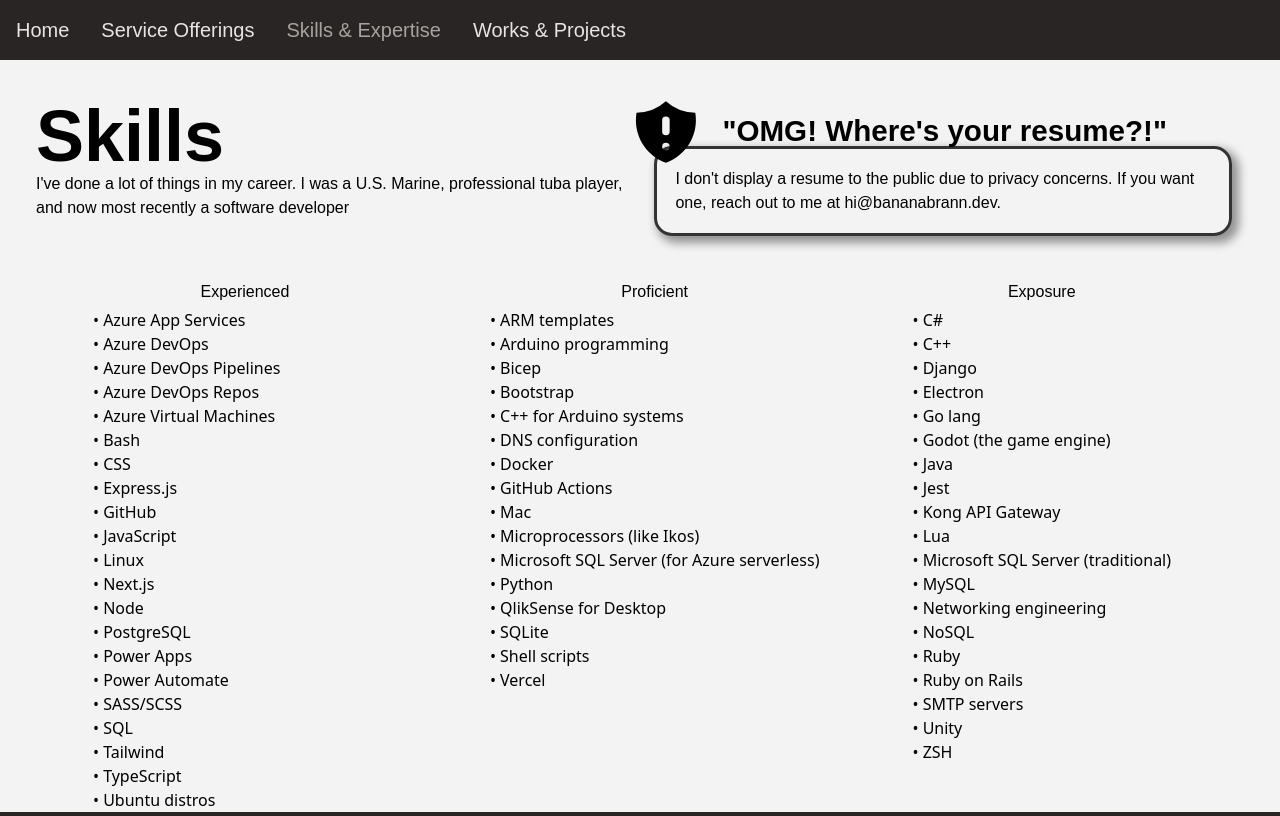
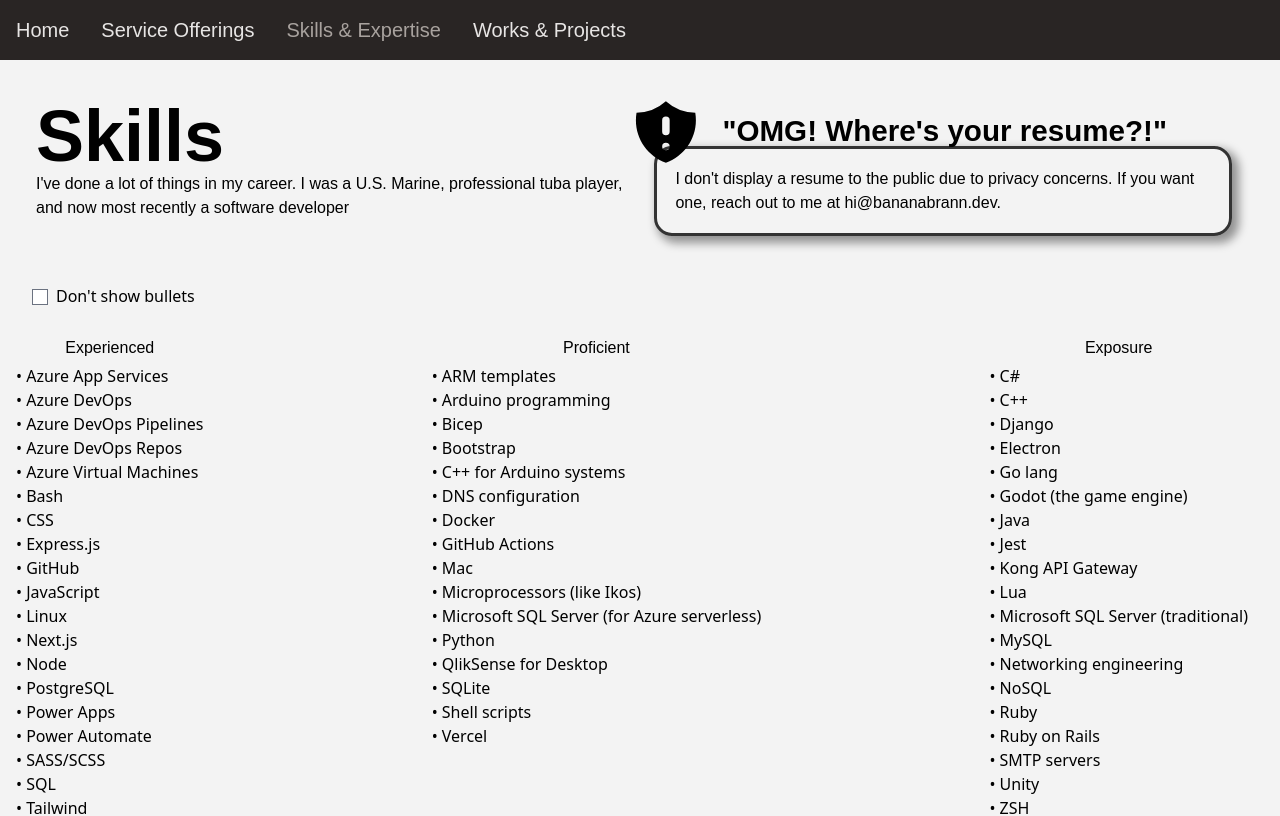
Before and after one commit to bananabrann/old-bananabrann.dev, a Next.js app: page /skills in a window 1280 px wide. Shown: the top 816 px of the page. Built offline with nearby package versions, Linux system fonts and the light colour scheme; a web font is replaced by a local one.

Commit message:
Toggle bullet on skills list

```diff
--- a/pages/skills.tsx
+++ b/pages/skills.tsx
@@ -7,7 +7,7 @@
 import Footer from "../components/Footer/Footer";
 import Layout from "../components/Layout/Layout";
 import Navbar from "../components/Navbar/Navbar";
-import { useState } from "react";
+import React, { useEffect, useState } from "react";
 
 type TechList = {
   experienced: Array<string>;
@@ -75,31 +75,77 @@
 }
 
 export default function Skills({ techList }: { techList: TechList }) {
-  const [isSkillsListExpanded, setIsSkillsListExpanded] =
-    useState<boolean>(false);
+  // const [isSkillsListExpanded, setIsSkillsListExpanded] =
+  //   useState<boolean>(false);
+  const [skills, setSkills] = useState<TechList>(techList);
 
-  // prettier-ignore
-  let skillsListContent = (
-    <div className="px-8 -indent-4 flex justify-evenly mx-auto flex-col gap-8 sm:flex-row ">
-      <div className="w-72" >
+  function handleSkillsListItemBullets({
+    isChecked,
+    forceCheck, // Not implemented
+  }: {
+    isChecked: boolean;
+    forceCheck?: boolean;
+  }) {
+    if (!isChecked) {
+      setSkills({
+        experienced: techList.experienced.map((x) => "• " + x),
+        proficient: techList.proficient.map((x) => "• " + x),
+        exposure: techList.exposure.map((x) => "• " + x),
+      });
+    } else {
+      setSkills({
+        ...techList,
+      });
+    }
+  }
+
+  useEffect(() => {
+    handleSkillsListItemBullets({ isChecked: false });
+  }, []);
+
+  let skillsListHtmlContent = (
+    <div className="px-8">
+      <div className="mb-8">
+        <input
+          type="checkbox"
+          id="skills-list-hide-item-bullets"
+          onChange={(e: React.FormEvent<HTMLInputElement>) => {
+            const isChecked = e.currentTarget.checked;
+            handleSkillsListItemBullets({ isChecked });
+          }}
+        />
+        <label htmlFor="skills-list-hide-item-bullets" className="pl-2">
+          Don't show bullets
+        </label>
+      </div>
+
+      <div className="-indent-4 flex justify-between mx-auto flex-col gap-8 sm:flex-row ">
+        <div>
           <h4 className="mb-2 text-center">Experienced</h4>
           <ul>
-          {techList.experienced.map((item: string) => <li className="">• {item}</li>)}
+            {skills.experienced.map((item: string) => {
+              return <li className="">{item}</li>;
+            })}
           </ul>
         </div>
 
         <div>
           <h4 className="mb-2 text-center">Proficient</h4>
           <ul>
-          {techList.proficient.map((item: string) => <li>• {item}</li>)}
+            {skills.proficient.map((item: string) => {
+              return <li>{item}</li>;
+            })}
           </ul>
         </div>
 
         <div>
           <h4 className="mb-2 text-center">Exposure</h4>
           <ul>
-          {techList.exposure.map(item => <li>• {item}</li>)}
+            {skills.exposure.map((item: string) => {
+              return <li>{item}</li>;
+            })}
           </ul>
+        </div>
       </div>
     </div>
   );
@@ -127,7 +173,7 @@
         </div>
       </div>
 
-      {skillsListContent}
+      {skillsListHtmlContent}
 
       <Footer />
     </Layout>
```
Lines whose indentation alone changed are shown as unchanged.
